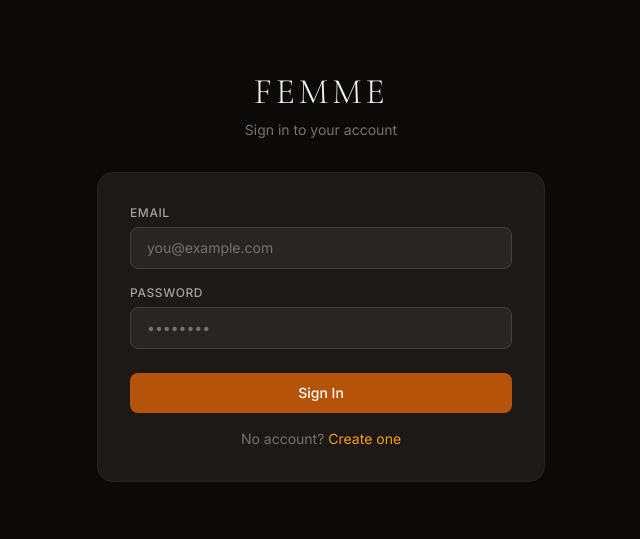
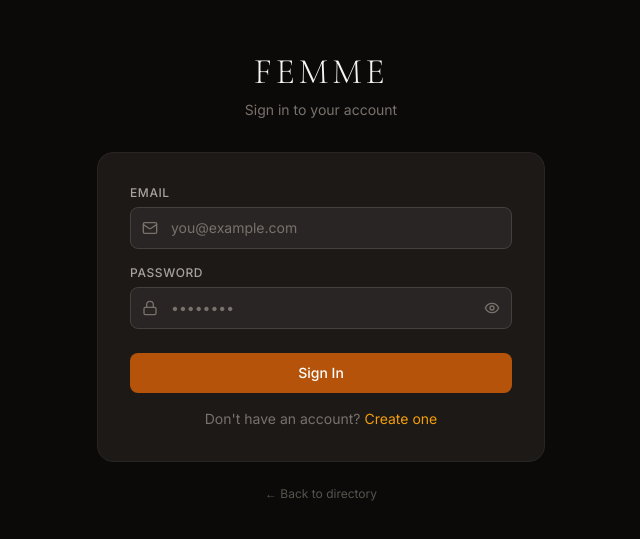
Before and after one commit to NickC12221/internationEs, a Next.js app: page /login in a window 1280 px wide. Shown: the part 123-662 px from the top of the page, without its empty margins (319-959 px from the left). Built offline with nearby package versions, Linux system fonts and the light colour scheme.

Commit message:
Fix login redirect for agency accounts

```diff
--- a/src/app/login/page.tsx
+++ b/src/app/login/page.tsx
@@ -1,8 +1,102 @@
-export const dynamic = 'force-dynamic'
-export const runtime = 'edge'
-
-import LoginForm from './LoginForm'
+'use client'
+import { useState } from 'react'
+import Link from 'next/link'
+import { useRouter } from 'next/navigation'
+import { Eye, EyeOff, Lock, Mail } from 'lucide-react'
 
 export default function LoginPage() {
-  return <LoginForm />
+  const [email, setEmail] = useState('')
+  const [password, setPassword] = useState('')
+  const [showPassword, setShowPassword] = useState(false)
+  const [loading, setLoading] = useState(false)
+  const [error, setError] = useState('')
+  const router = useRouter()
+
+  const handleSubmit = async (e: React.FormEvent) => {
+    e.preventDefault()
+    setError('')
+    setLoading(true)
+    try {
+      const res = await fetch('/api/auth/signin', {
+        method: 'POST',
+        headers: { 'Content-Type': 'application/json' },
+        body: JSON.stringify({ email, password }),
+      })
+      const data = await res.json()
+      if (data.success) {
+        // Redirect based on role
+        const role = data.data?.role
+        if (role === 'AGENCY') {
+          router.push('/agency-dashboard')
+        } else if (role === 'ADMIN') {
+          router.push('/admin')
+        } else {
+          router.push('/dashboard')
+        }
+        router.refresh()
+      } else {
+        setError(data.error || 'Sign in failed')
+      }
+    } catch {
+      setError('Something went wrong. Please try again.')
+    } finally {
+      setLoading(false)
+    }
+  }
+
+  return (
+    <div className="flex min-h-screen items-center justify-center bg-stone-950 px-4">
+      <div className="w-full max-w-md">
+        <div className="mb-8 text-center">
+          <Link href="/">
+            <span className="text-4xl font-light tracking-widest text-stone-100" style={{ fontFamily: 'Cormorant Garamond, Georgia, serif' }}>
+              FEMME
+            </span>
+          </Link>
+          <p className="mt-2 text-sm text-stone-500">Sign in to your account</p>
+        </div>
+
+        <form onSubmit={handleSubmit} className="rounded-2xl border border-stone-800 bg-stone-900 p-8">
+          {error && (
+            <div className="mb-4 rounded-lg bg-red-950 border border-red-900 px-4 py-3 text-sm text-red-400">{error}</div>
+          )}
+          <div className="space-y-4">
+            <div>
+              <label className="mb-1.5 block text-xs font-medium uppercase tracking-wider text-stone-400">Email</label>
+              <div className="relative">
+                <Mail className="absolute left-3 top-1/2 h-4 w-4 -translate-y-1/2 text-stone-500" />
+                <input type="email" value={email} onChange={e => setEmail(e.target.value)} required autoComplete="email"
+                  className="w-full rounded-lg border border-stone-700 bg-stone-800 py-2.5 pl-10 pr-4 text-sm text-stone-100 placeholder-stone-500 focus:border-amber-700 focus:outline-none"
+                  placeholder="you@example.com" />
+              </div>
+            </div>
+            <div>
+              <label className="mb-1.5 block text-xs font-medium uppercase tracking-wider text-stone-400">Password</label>
+              <div className="relative">
+                <Lock className="absolute left-3 top-1/2 h-4 w-4 -translate-y-1/2 text-stone-500" />
+                <input type={showPassword ? 'text' : 'password'} value={password} onChange={e => setPassword(e.target.value)} required autoComplete="current-password"
+                  className="w-full rounded-lg border border-stone-700 bg-stone-800 py-2.5 pl-10 pr-10 text-sm text-stone-100 placeholder-stone-500 focus:border-amber-700 focus:outline-none"
+                  placeholder="••••••••" />
+                <button type="button" onClick={() => setShowPassword(!showPassword)} className="absolute right-3 top-1/2 -translate-y-1/2 text-stone-500 hover:text-stone-300">
+                  {showPassword ? <EyeOff className="h-4 w-4" /> : <Eye className="h-4 w-4" />}
+                </button>
+              </div>
+            </div>
+          </div>
+          <button type="submit" disabled={loading}
+            className="mt-6 w-full rounded-lg bg-amber-700 py-2.5 text-sm font-medium text-white transition-colors hover:bg-amber-600 disabled:opacity-60">
+            {loading ? 'Signing in...' : 'Sign In'}
+          </button>
+          <p className="mt-4 text-center text-sm text-stone-500">
+            Don't have an account?{' '}
+            <Link href="/signup" className="text-amber-500 hover:text-amber-400">Create one</Link>
+          </p>
+        </form>
+
+        <p className="mt-6 text-center text-xs text-stone-600">
+          <Link href="/" className="hover:text-stone-400">← Back to directory</Link>
+        </p>
+      </div>
+    </div>
+  )
 }
```
